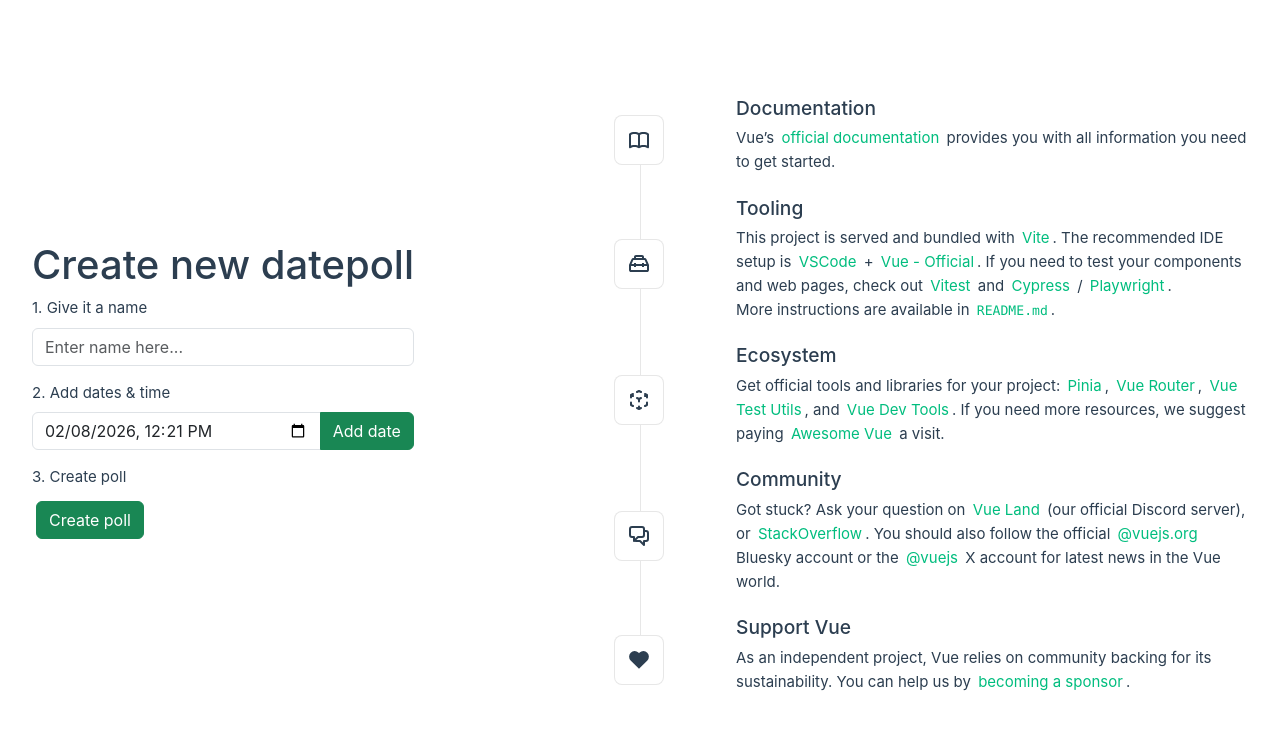
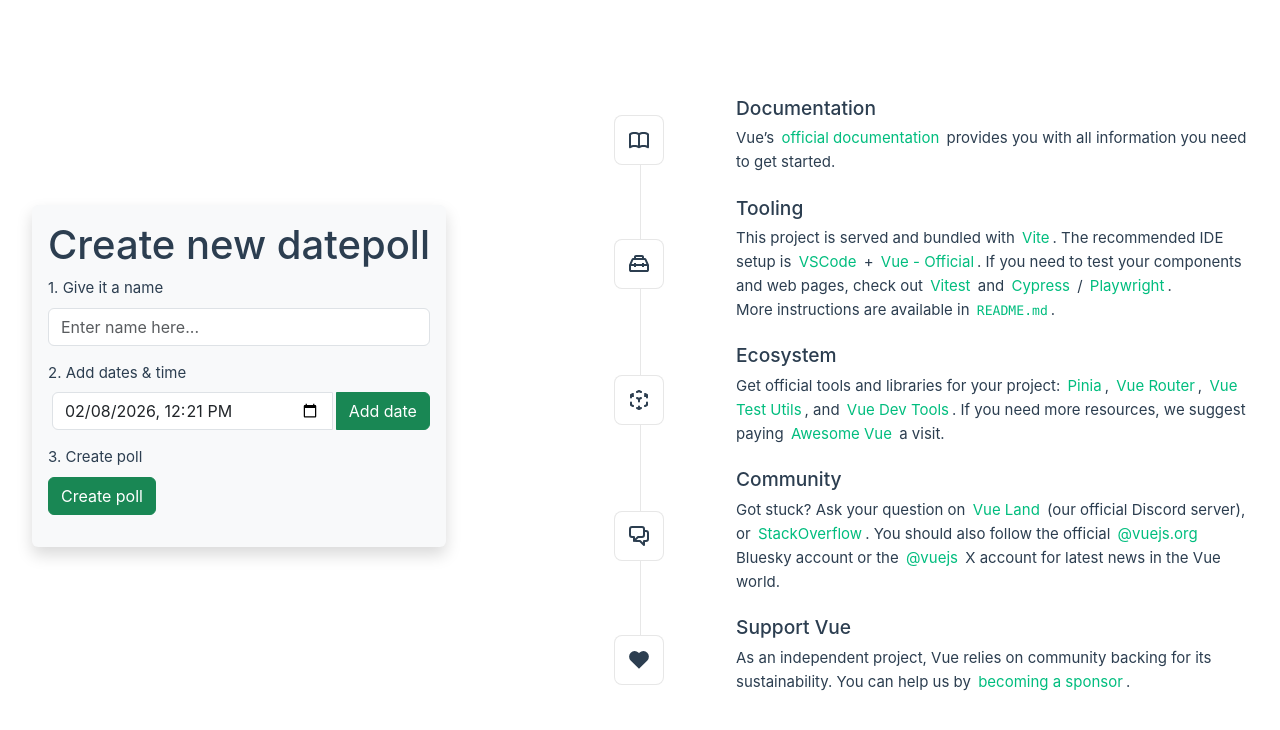
Before and after one commit to jhossy/datepoll, a Vue app: page / in a window 1280 px wide. Shown: the top 730 px of the page. Built offline with nearby package versions, Linux system fonts and the light colour scheme.

Commit message:
Update CreatePoll.vue

```diff
--- a/src/components/CreatePoll.vue
+++ b/src/components/CreatePoll.vue
@@ -1,5 +1,5 @@
 <script setup>
-    import { computed, ref } from 'vue';
+    import { computed, readonly, ref } from 'vue';
 
     const date = new Date().toISOString().slice(0, 16);
     const description = ref('');
@@ -32,7 +32,7 @@
 </script>
 
 <template>
-    <div>
+    <div class="shadow p-3 mb-5 bg-body-tertiary rounded">
         <h1>Create new datepoll</h1>
         <div class="mb-3">
             <label for="lbl-enter-name" class="form-label" aria-label="Give it a name">1. Give it a name</label>
@@ -43,11 +43,11 @@
         <div class="mb-3">
             <label for="lbl-add-date-and-time" class="form-label" aria-label="Add dates & time">2. Add dates & time</label>
             <div class="input-group">
-                <input v-model="currentDate" id="lbl-add-date-and-time" class="form-control" type="datetime-local" aria-label="Current date"/>
+                <input v-model="currentDate" id="lbl-add-date-and-time" class="form-control mx-1" type="datetime-local" aria-label="Current date"/>
                 <button @click="doAddDate" :disabled="isDisabled" type="button" class="btn btn-success" aria-label="Add date">Add date</button>
                 <div v-for="(date, index) in selectedDates" :key="index" class="input-group">
                     <div class="input-group">
-                        <input v-model="selectedDates[index]" type="text" class="form-control m-1"/>
+                         <input :value="new Date(date).toLocaleString()" disabled type="text" class="form-control m-1" />
                         <button @click="doRemove(index)" type="button" class="btn btn-danger m-1">x</button>
                     </div>
                 </div>
@@ -56,7 +56,7 @@
         <div class="mb-3">
             <label for="lbl-create-poll" class="form-label" aria-label="Create poll">3. Create poll</label>
             <div class="input-group">
-                <button @click="doCreatePoll" type="button" class="btn btn-success m-1">Create poll</button>
+                <button @click="doCreatePoll" type="button" class="btn btn-success">Create poll</button>
             </div>
         </div>
     </div>
```
